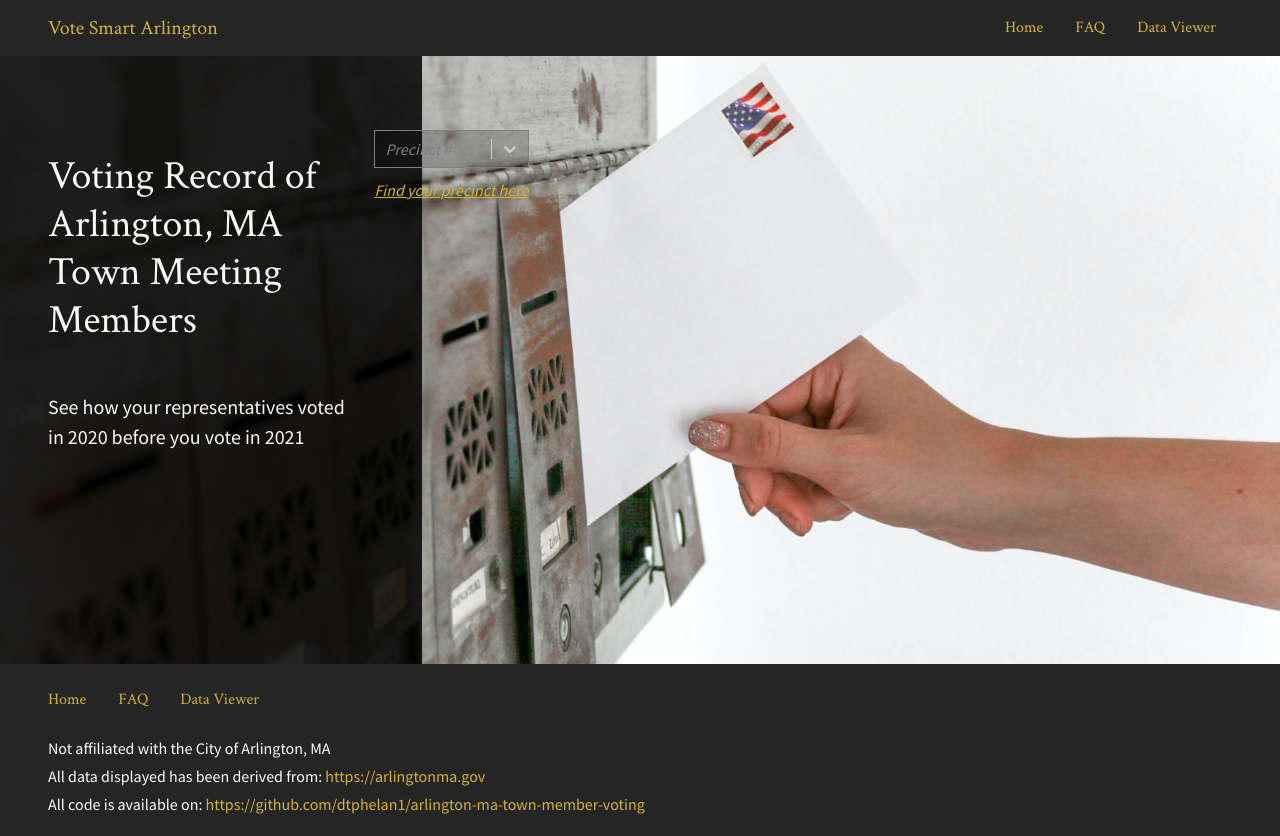
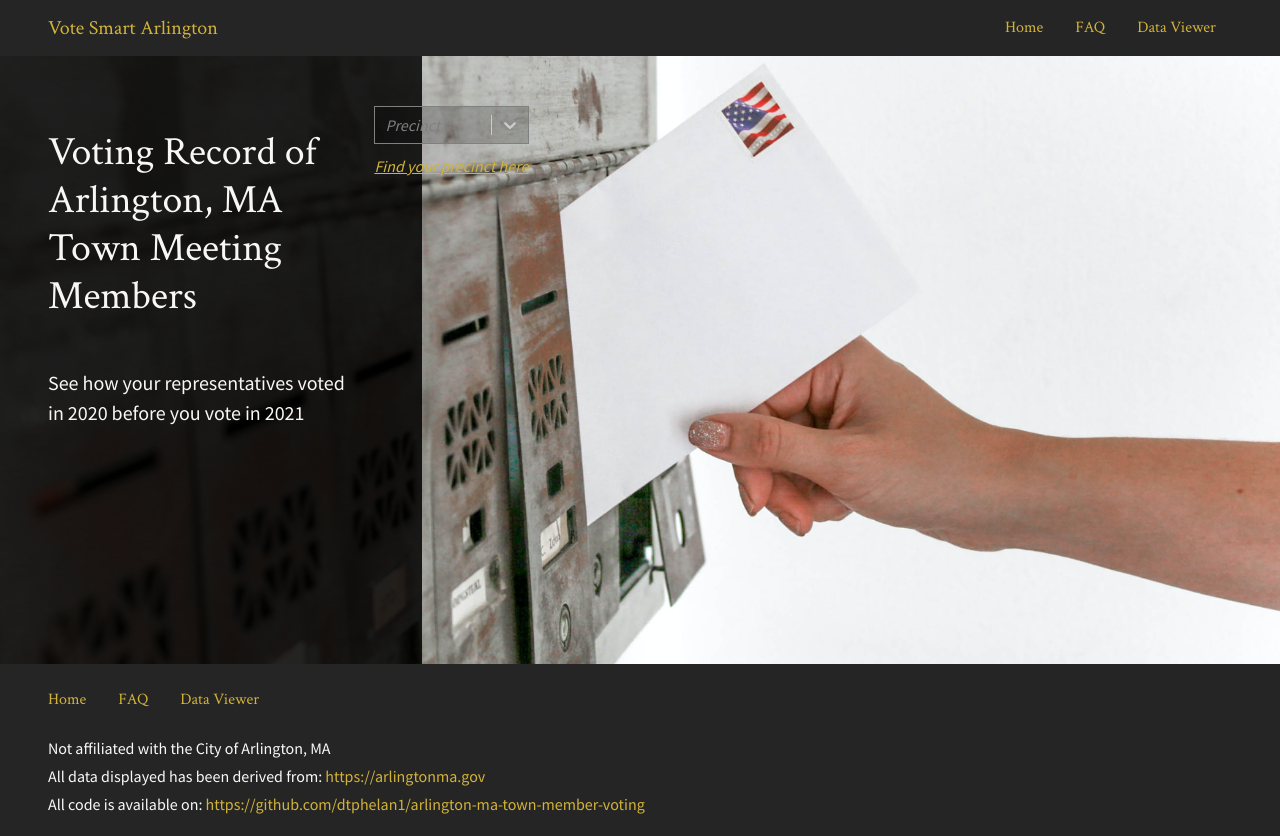
Before and after one commit to Dtphelan1/arlington-ma-town-member-voting, a React (Create React App) app in the folder front-end/: page / in a window 1280 px wide. Built offline with nearby package versions, Linux system fonts and the light colour scheme.

Commit message:
one more splash change

```diff
--- a/front-end/src/components/Splash.js
+++ b/front-end/src/components/Splash.js
@@ -4,7 +4,7 @@ import PrecinctSelect from './PrecinctSelect';
 function Splash({ homeCopy, options, setPrecinct }) {
   return (
     <section id="homepage-splash">
-      <div id="splash-content" className="d-flex app-lr-padding pt-lg-5 pt-3 pb-lg-5 pb-3">
+      <div id="splash-content" className="d-flex app-lr-padding pt-lg-4 pt-3 pb-lg-5 pb-3">
         <div className="pt-md-5 pt-sm-3 pt-0 w-100">
           <h1 className="mb-2 mb-md-5">{homeCopy.title}</h1>
           <p className="mb-0 mb-sm-2 mb-md-5">{homeCopy.subtitle}</p>
```
